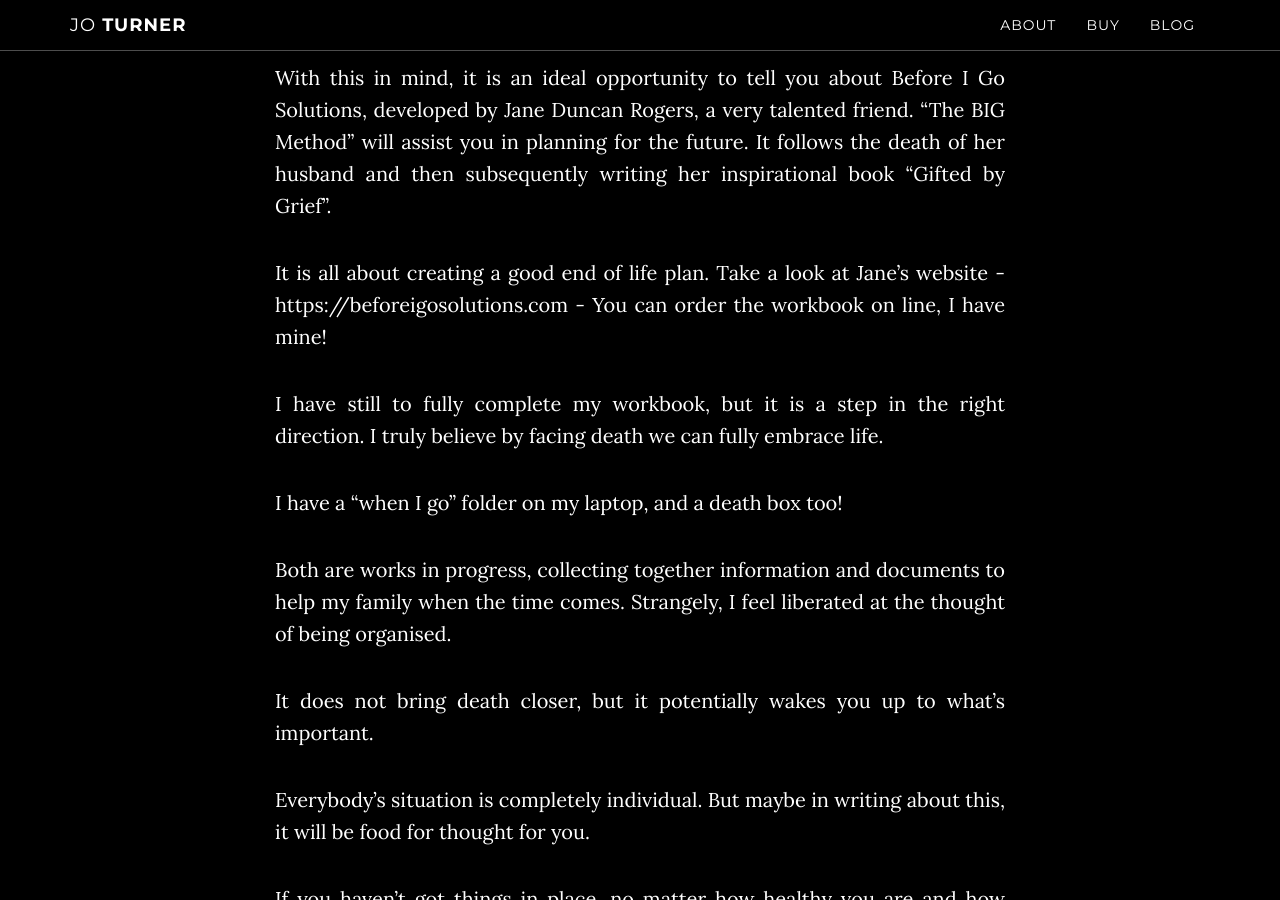
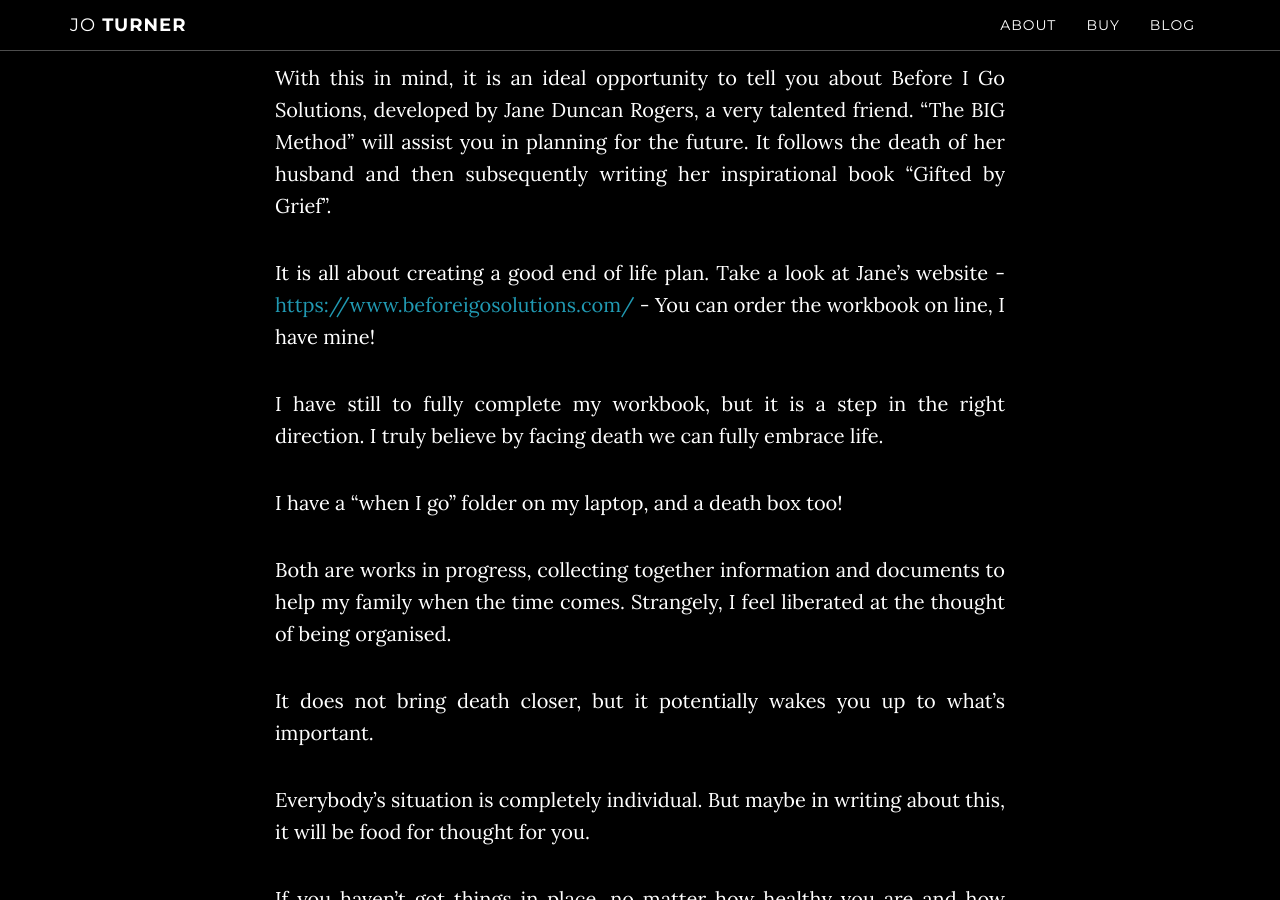
Before and after one commit to cardsfromtheedge/cardsfromtheedge.github.io, a Jekyll site: the page built from _posts/2019-08-04-Too-Soon-too-soon.md, in a window 1280 px wide and 900 px high, scrolled down 2057 px. Built offline with Jekyll 4.4.1, drawn with Linux system fonts in a browser that asks for light colours; some of the changed lines change nothing that is shown.

Commit message:
Update 2019-08-04-Too-Soon-too-soon.md

```diff
--- a/_posts/2019-08-04-Too-Soon-too-soon.md
+++ b/_posts/2019-08-04-Too-Soon-too-soon.md
@@ -26,7 +26,7 @@ Dad was always thinking about others. I rarely heard him say a bad word about an
 
 With this in mind, it is an ideal opportunity to tell you about Before I Go Solutions, developed by Jane Duncan Rogers, a very talented friend. “The BIG Method” will assist you in planning for the future. It follows the death of her husband and then subsequently writing her inspirational book “Gifted by Grief”.
 
-It is all about creating a good end of life plan. Take a look at Jane’s website - https://beforeigosolutions.com - You can order the workbook on line, I have mine!
+It is all about creating a good end of life plan. Take a look at Jane’s website - <a href="https://www.beforeigosolutions.com/">https://www.beforeigosolutions.com/</a> - You can order the workbook on line, I have mine!
 
 I have still to fully complete my workbook, but it is a step in the right direction. I truly believe by facing death we can fully embrace life.
 
```
